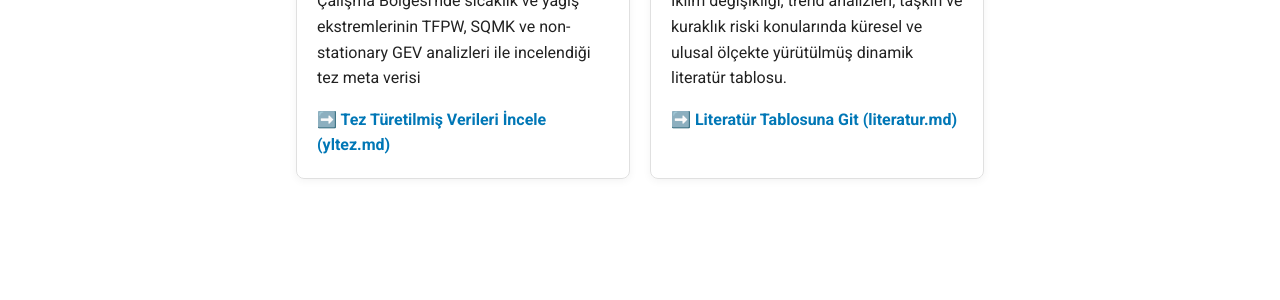
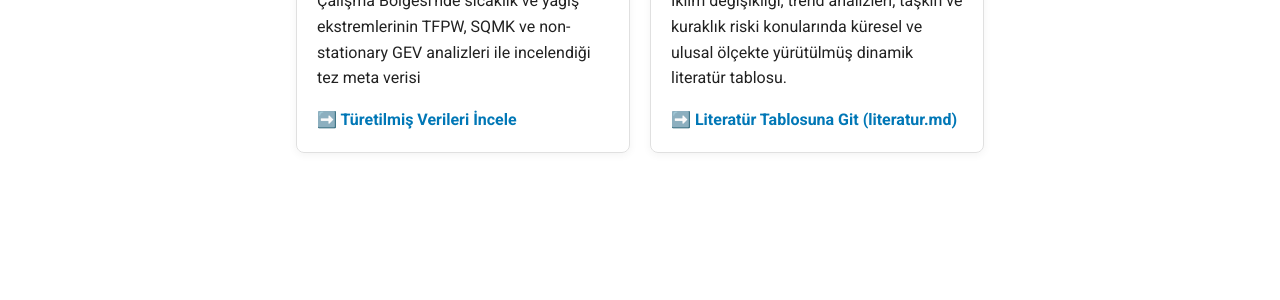
Before and after one commit to mkoztas/mkoztas.github.io, an MkDocs documentation site: the page built from docs/calismalar.md, in a window 1280 px wide. Shown: the part 536-836 px from the top of the page. Built offline with MkDocs 1.6.1 and Material for MkDocs 9.7.7, drawn with Linux system fonts in a browser that asks for light colours.

Commit message:
Update calismalar.md

```diff
--- a/docs/calismalar.md
+++ b/docs/calismalar.md
@@ -11,7 +11,7 @@
   <div style="border: 1px solid #e0e0e0; border-radius: 8px; padding: 20px; box-shadow: 0 2px 8px rgba(0,0,0,0.05);">
     <h3>Metod ve Türetilmiş Veri</h3>
     <p>Çalışma Bölgesi'nde sıcaklık ve yağış ekstremlerinin TFPW, SQMK ve non-stationary GEV analizleri ile incelendiği tez meta verisi</p>
-    <a href="yltez.md" style="font-weight: bold; color: #0077B6;">➡️ Tez Türetilmiş Verileri İncele (yltez.md)</a>
+    <a href="metodoveri.md" style="font-weight: bold; color: #0077B6;">➡️ Türetilmiş Verileri İncele </a>
   </div>
 
   <div style="border: 1px solid #e0e0e0; border-radius: 8px; padding: 20px; box-shadow: 0 2px 8px rgba(0,0,0,0.05);">
```
